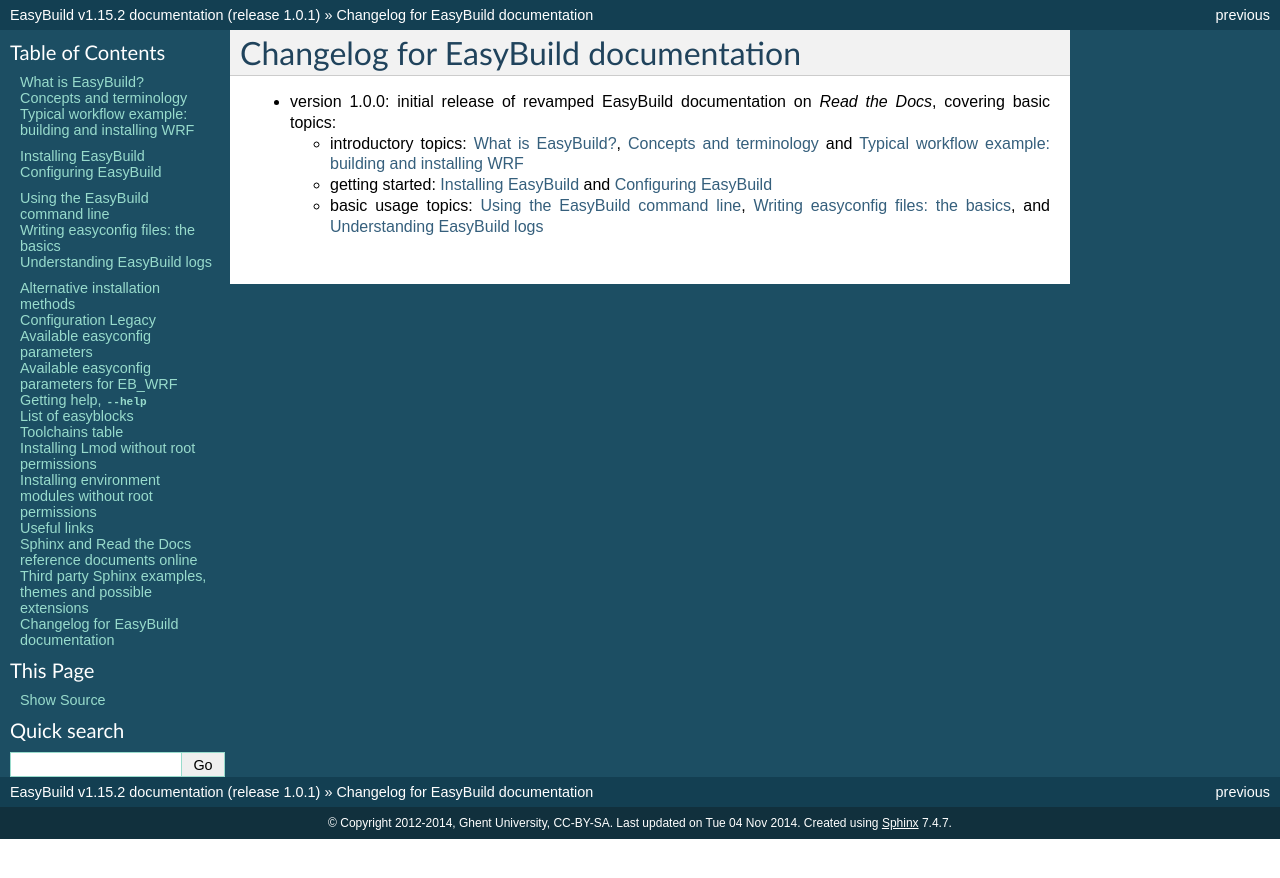
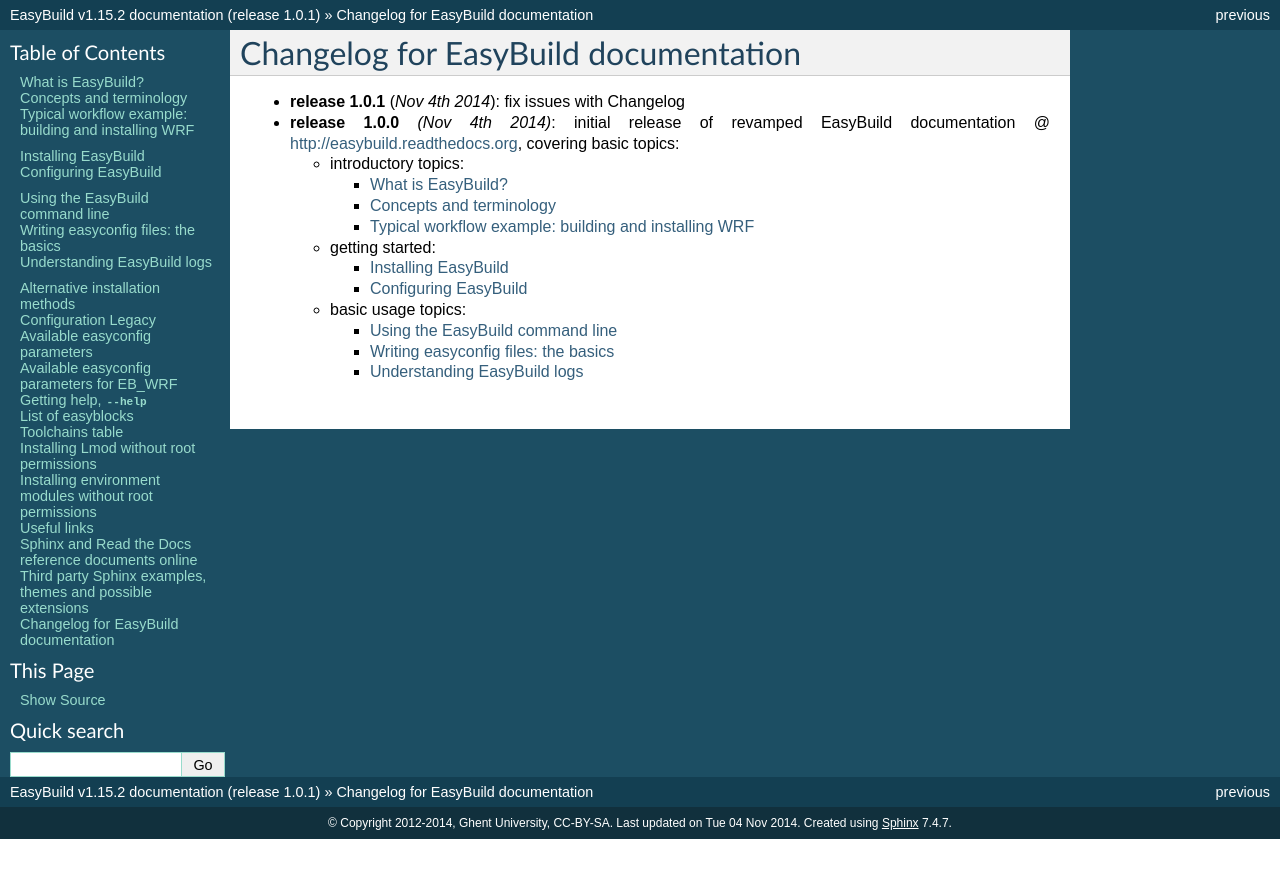
Before and after one commit to easybuilders/easybuild, a Sphinx documentation site: the page built from docs/Changelog.rst, in a window 1280 px wide. Shown: the top 878 px of the page. Built offline with Sphinx 7.4.7, drawn with Linux system fonts in a browser that asks for light colours.

Commit message:
use sublists in Changelog, at date stamps, s/version/release/

```diff
--- a/docs/Changelog.rst
+++ b/docs/Changelog.rst
@@ -3,8 +3,21 @@
 Changelog for EasyBuild documentation
 -------------------------------------
 
-* version 1.0.0: initial release of revamped EasyBuild documentation on `Read the Docs`, covering basic topics:
+* **release 1.0.1** (`Nov 4th 2014`): fix issues with Changelog
+* **release 1.0.0** `(Nov 4th 2014)`: initial release of revamped EasyBuild documentation
+  @ http://easybuild.readthedocs.org, covering basic topics:
 
-  * introductory topics: :ref:`what_is_easybuild`, :ref:`concepts_and_terminology` and :ref:`typical_workflow`
-  * getting started: :ref:`installation` and :ref:`configuring_easybuild`
-  * basic usage topics: :ref:`using_the_easybuild_command_line`, :ref:`writing_easyconfig_files`, and :ref:`understanding_easyBuild_logs`
+  * introductory topics:
+
+    * :ref:`what_is_easybuild`
+    * :ref:`concepts_and_terminology`
+    * :ref:`typical_workflow`
+  * getting started:
+
+    * :ref:`installation`
+    * :ref:`configuring_easybuild`
+  * basic usage topics:
+
+    * :ref:`using_the_easybuild_command_line`
+    * :ref:`writing_easyconfig_files`
+    * :ref:`understanding_easyBuild_logs`
```
